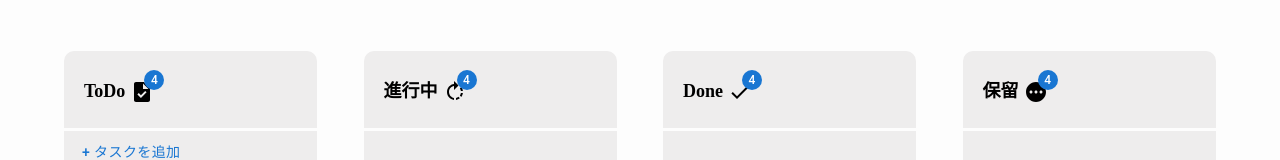
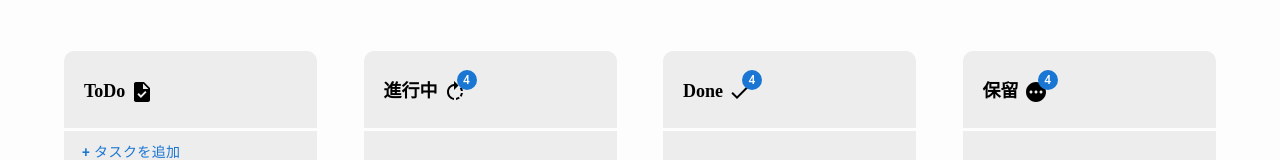
Before and after one commit to Tsukumo290/Task, a React (Vite) app: page / in a window 1280 px wide. Shown: the part 146-306 px from the top of the page. Built offline with nearby package versions, Linux system fonts and the light colour scheme.

Commit message:
third  commit

```diff
--- a/src/App.tsx
+++ b/src/App.tsx
@@ -81,7 +81,7 @@
             <div css={title}>
               <div>ToDo</div>
               <div css={icon}>
-                <Badge badgeContent={4} color="primary">
+                <Badge badgeContent={tasks.length} color="primary">
                   <TaskIcon />
                 </Badge>
               </div>
```
